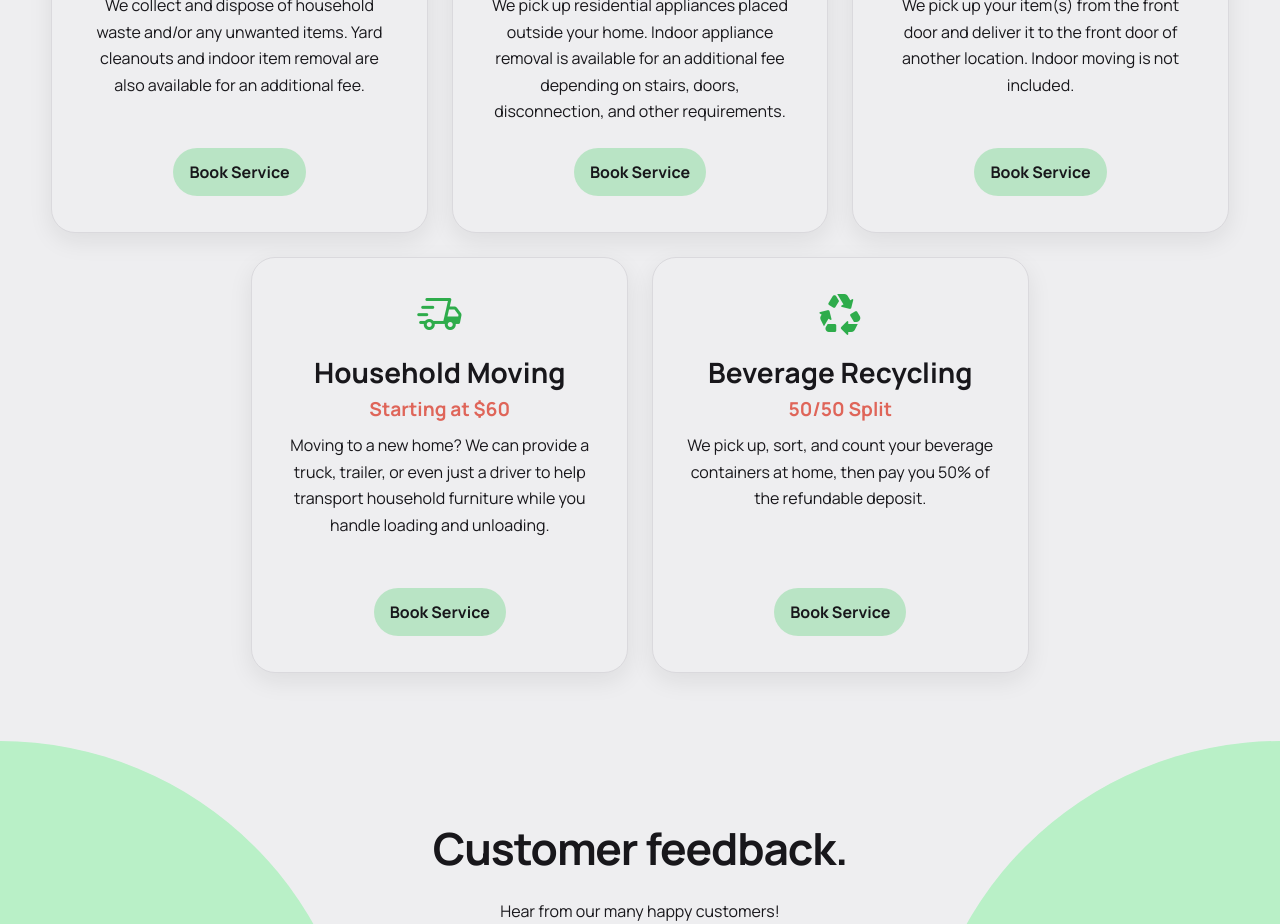
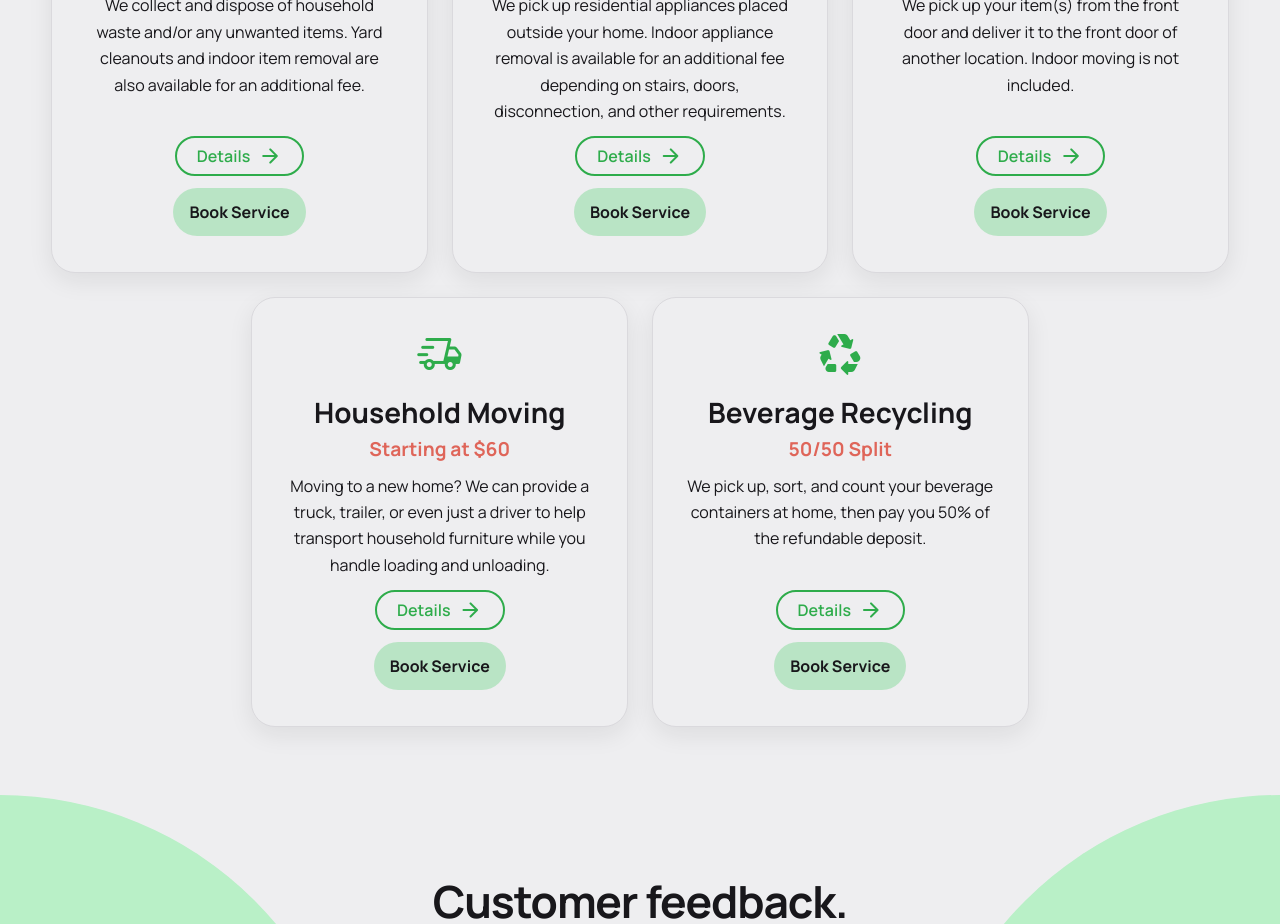
Before and after one commit to gwan-kib/CGT-Enterprises-Website, a React (Vite) app: page / in a window 1280 px wide. Shown: the part 1180-2104 px from the top of the page. Built offline with nearby package versions, Linux system fonts and the light colour scheme.

Commit message:
feat(services): add Details button to service cards
Added an outlined pill-shaped Details button with arrow_forward icon below the Book Service link on every service card. The button has no click handler pending approval of the Details interaction.

```diff
--- a/src/components/ui/ServiceCard.tsx
+++ b/src/components/ui/ServiceCard.tsx
@@ -7,9 +7,7 @@ interface ServiceCardProps {
 export function ServiceCard({ service }: ServiceCardProps) {
   function handleBookClick(e: React.MouseEvent<HTMLAnchorElement>) {
     e.preventDefault();
-    window.dispatchEvent(
-      new CustomEvent("cgt:select-service", { detail: service.id }),
-    );
+    window.dispatchEvent(new CustomEvent("cgt:select-service", { detail: service.id }));
     window.location.hash = "contact";
   }
 
@@ -23,9 +21,16 @@ export function ServiceCard({ service }: ServiceCardProps) {
       <p className="service-card__description">{service.description}</p>
 
       <div className="service-card__info">
+        <button className="service-card__details" type="button">
+          Details
+          <span className="material-symbols-rounded" aria-hidden="true">
+            arrow_forward
+          </span>
+        </button>
         <a className="service-card__link" href="#contact" onClick={handleBookClick}>
           Book Service
         </a>
+
         <span className="service-card__number" aria-hidden="true">
           {service.id}
         </span>
--- a/src/styles/sections/services.css
+++ b/src/styles/sections/services.css
@@ -64,6 +64,7 @@
   .service-card__info {
     @apply flex flex-col items-center;
     margin-top: auto;
+    gap: var(--space-2);
   }
 
   .service-card__link {
@@ -85,6 +86,35 @@
   .service-card__link:focus-visible {
     background: var(--color-brand-green-400);
     color: var(--color-neutral-500);
+  }
+
+  .service-card__details {
+    @apply inline-flex items-center justify-center;
+    min-height: var(--space-10);
+    margin-top: var(--space-3);
+    padding-inline: var(--space-5);
+    border: var(--border-width-strong) solid var(--color-brand-green-600);
+    border-radius: var(--radius-pill);
+    background: transparent;
+    color: var(--color-brand-green-600);
+    font-family: inherit;
+    font-size: 1rem;
+    font-weight: var(--font-weight-semibold);
+    line-height: 1.25;
+    gap: var(--space-2);
+    cursor: pointer;
+    transition:
+      background var(--transition-fast) var(--easing-standard),
+      color var(--transition-fast) var(--easing-standard);
+  }
+
+  .service-card__details:hover {
+    background: var(--color-brand-green-100);
+  }
+
+  .service-card__details:focus-visible {
+    outline: var(--border-width-strong) solid var(--color-brand-green-600);
+    outline-offset: 2px;
   }
 }
 
```
